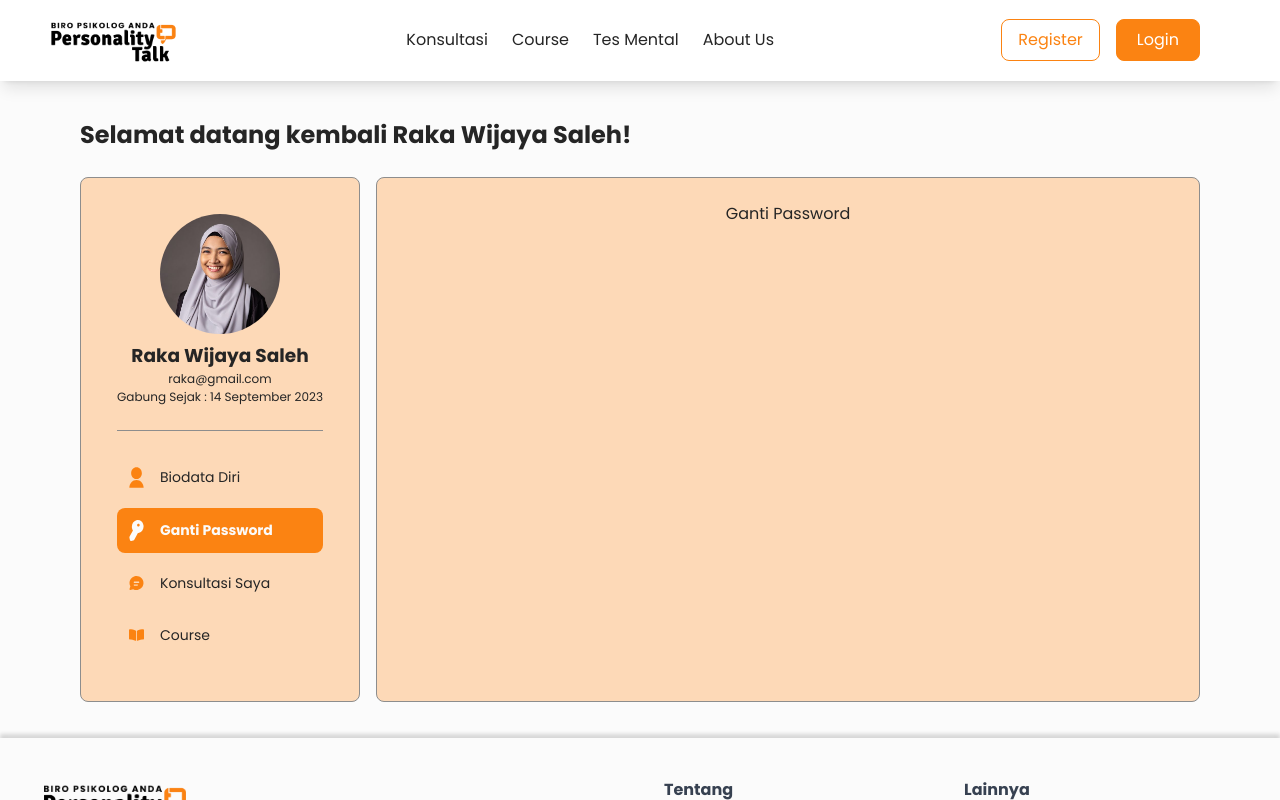
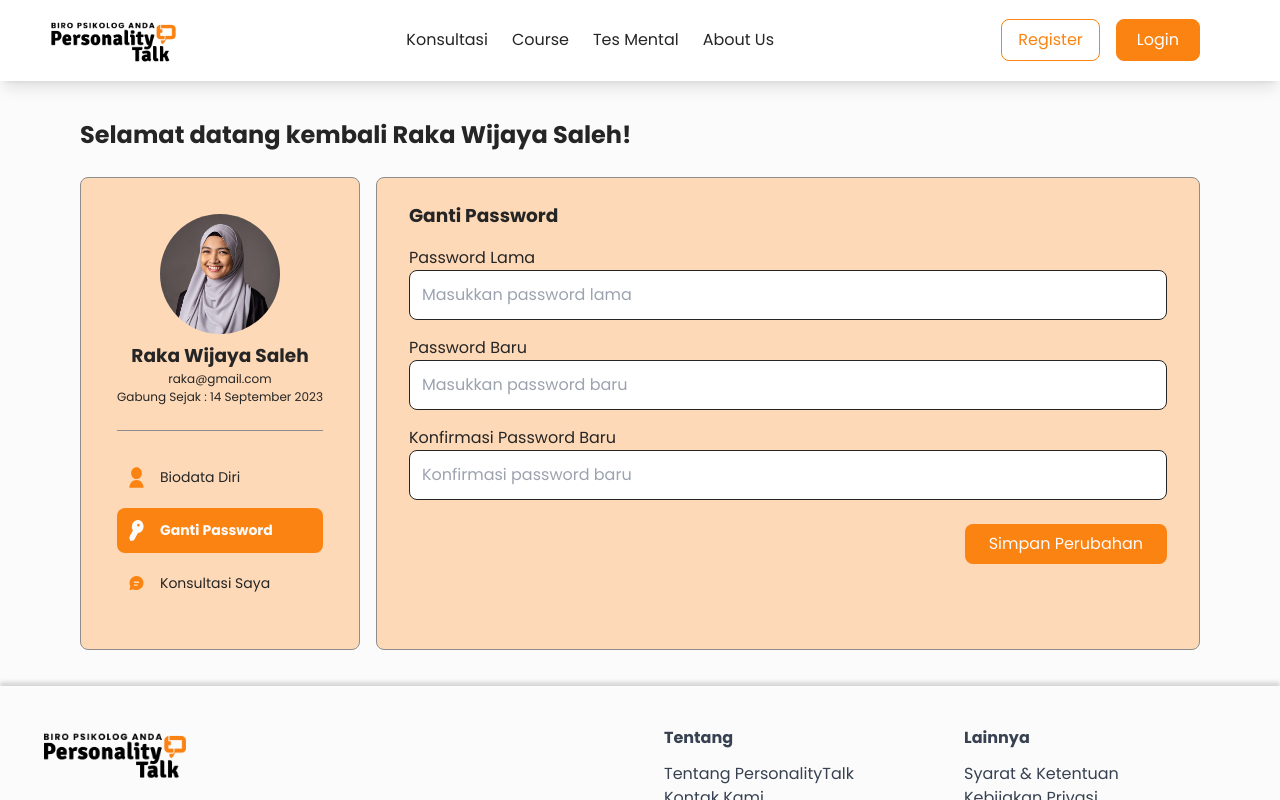
Before and after one commit to tim3-msibCDI/fe-personalitytalk, a Next.js app: page /profile in a window 1280 px wide. Both pictures are taken after a click on the item "Ganti Password". Shown: the top 800 px of the page. Built offline with nearby package versions, Linux system fonts and the light colour scheme.

Commit message:
tambah halaman changepassword, halaman kosong course dan konsultasi

```diff
--- a/app/(user)/profile/page.jsx
+++ b/app/(user)/profile/page.jsx
@@ -3,13 +3,15 @@
 import { useState } from "react";
 import Biodata from "@/components/profile/biodata";
 import ChangePassword from "@/components/profile/changepassword";
+import Konsultasi from "@/components/profile/konsultasi";
+import Course from "@/components/profile/course";
 import Image from "next/image";
 
 const data = {
   nama: "Raka Wijaya Saleh",
   email: "raka@gmail.com",
   tanggal: "14 September 2023",
-  role: "m",
+  role: "u",
 };
 
 export default function Profile() {
@@ -78,9 +80,20 @@ export default function Profile() {
                 />
                 Ganti Password
               </li>
-              <li className="flex p-3 my-2 gap-2 self-stretch rounded-lg cursor-pointer">
+              <li
+                className={`flex p-3 my-2 gap-2 self-stretch rounded-lg cursor-pointer ${
+                  activeComponent === "konsultasi"
+                    ? "bg-primary font-semibold text-whitebg"
+                    : ""
+                }`}
+                onClick={() => setActiveComponent("konsultasi")}
+              >
                 <Image
-                  src="/icons/chat-primary.svg"
+                  src={
+                    activeComponent === "konsultasi"
+                      ? "/icons/chat-white.svg"
+                      : "/icons/chat-primary.svg"
+                  }
                   height={15}
                   width={15}
                   className="mr-2"
@@ -88,9 +101,20 @@ export default function Profile() {
                 Konsultasi Saya
               </li>
               {data.role === "m" && (
-                <li className="flex p-3 my-2 gap-2 self-stretch rounded-lg cursor-pointer">
+                <li
+                  className={`flex p-3 my-2 gap-2 self-stretch rounded-lg cursor-pointer ${
+                    activeComponent === "course"
+                      ? "bg-primary font-semibold text-whitebg"
+                      : ""
+                  }`}
+                  onClick={() => setActiveComponent("course")}
+                >
                   <Image
-                    src="/icons/course-primary.svg" // Change to the course icon
+                    src={
+                      activeComponent === "course"
+                        ? "/icons/course-white.svg"
+                        : "/icons/course-primary.svg"
+                    }
                     height={15}
                     width={15}
                     className="mr-2"
@@ -102,10 +126,11 @@ export default function Profile() {
           </div>
         </div>
 
-        {/* Conditional rendering of components */}
         <div className="flex-1 rounded-lg bg-primarylight py-6 px-8 grid justify-items-center border border-solid border-textsec">
           {activeComponent === "biodata" && <Biodata />}
           {activeComponent === "changepassword" && <ChangePassword />}
+          {activeComponent === "konsultasi" && <Konsultasi />}
+          {activeComponent === "course" && <Course />}
           {data.role !== "m" && activeComponent === "biodata" && (
             <div className="flex justify-end w-full">
               <div className="text-right">
--- a/components/profile/changepassword.jsx
+++ b/components/profile/changepassword.jsx
@@ -1,7 +1,44 @@
+import Image from "next/image";
+
 export default function Changepassword() {
   return (
-    <div>
-        <h3>Ganti Password</h3>
+    <div className="w-full">
+      <div className="w-full flex justify-between items-start self-stretch">
+        <h3 className="text-h3 font-semibold">Ganti Password</h3>
+      </div>
+
+      <div className="my-4">
+        <label>Password Lama</label>
+        <input
+          type="password"
+          placeholder="Masukkan password lama"
+          className="border border-textcolor w-full rounded-lg p-3"
+        />
+      </div>
+
+      <div className="my-4">
+        <label>Password Baru</label>
+        <input
+          type="password"
+          placeholder="Masukkan password baru"
+          className="border border-textcolor w-full rounded-lg p-3"
+        />
+      </div>
+
+      <div className="my-4">
+        <label>Konfirmasi Password Baru</label>
+        <input
+          type="password"
+          placeholder="Konfirmasi password baru"
+          className="border border-textcolor w-full rounded-lg p-3"
+        />
+      </div>
+
+      <div className="w-full flex justify-end mt-6">
+        <button className="bg-primary text-whitebg px-6 py-2 rounded-lg">
+          Simpan Perubahan
+        </button>
+      </div>
     </div>
-  )
+  );
 }
--- /dev/null
+++ b/components/profile/course.jsx
@@ -0,0 +1,7 @@
+export default function Course() {
+  return (
+    <div>
+      Course
+    </div>
+  )
+}
--- /dev/null
+++ b/components/profile/konsultasi.jsx
@@ -0,0 +1,5 @@
+export default function Konsultasi() {
+  return (
+    <div>Konsultasi</div>
+  )
+}
```
